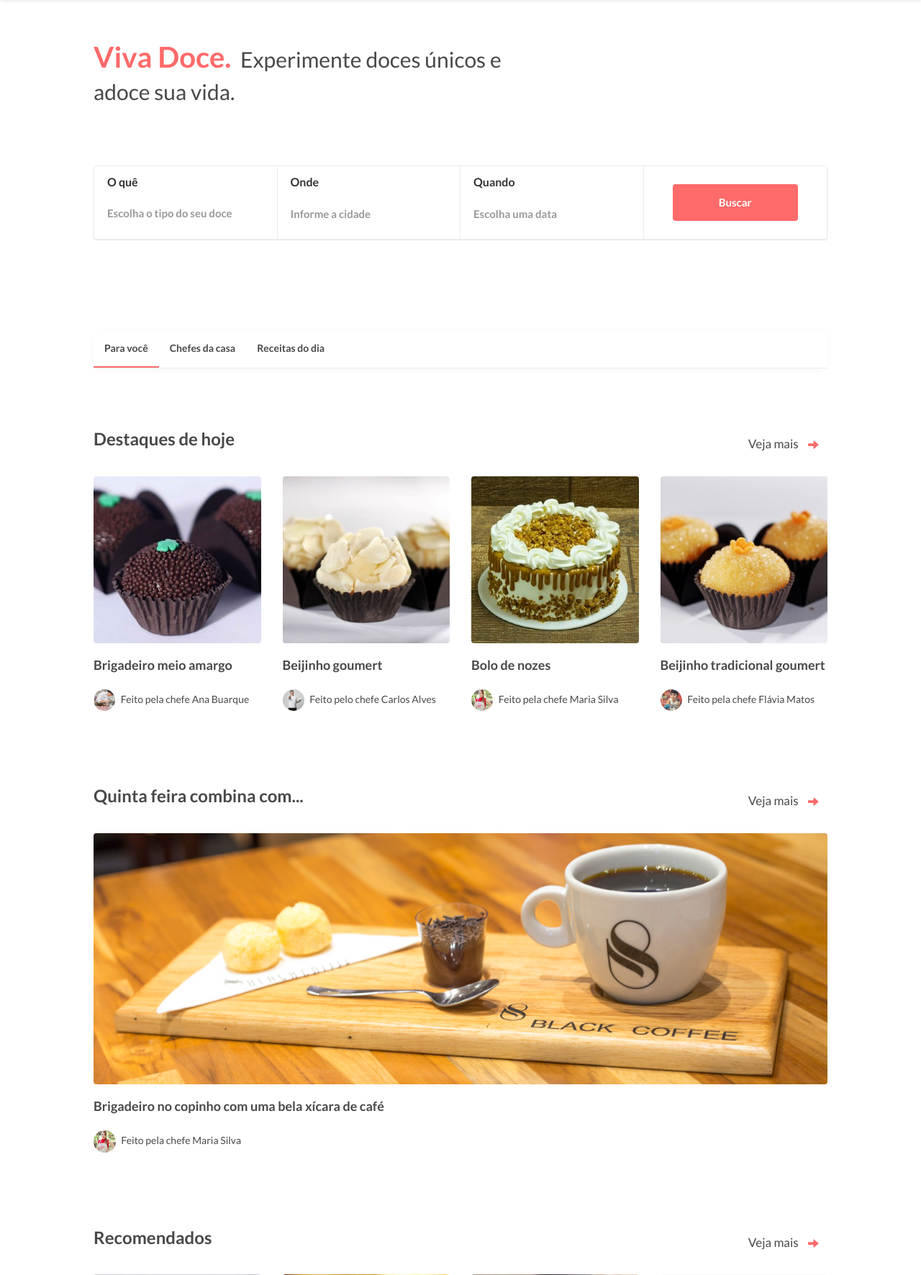
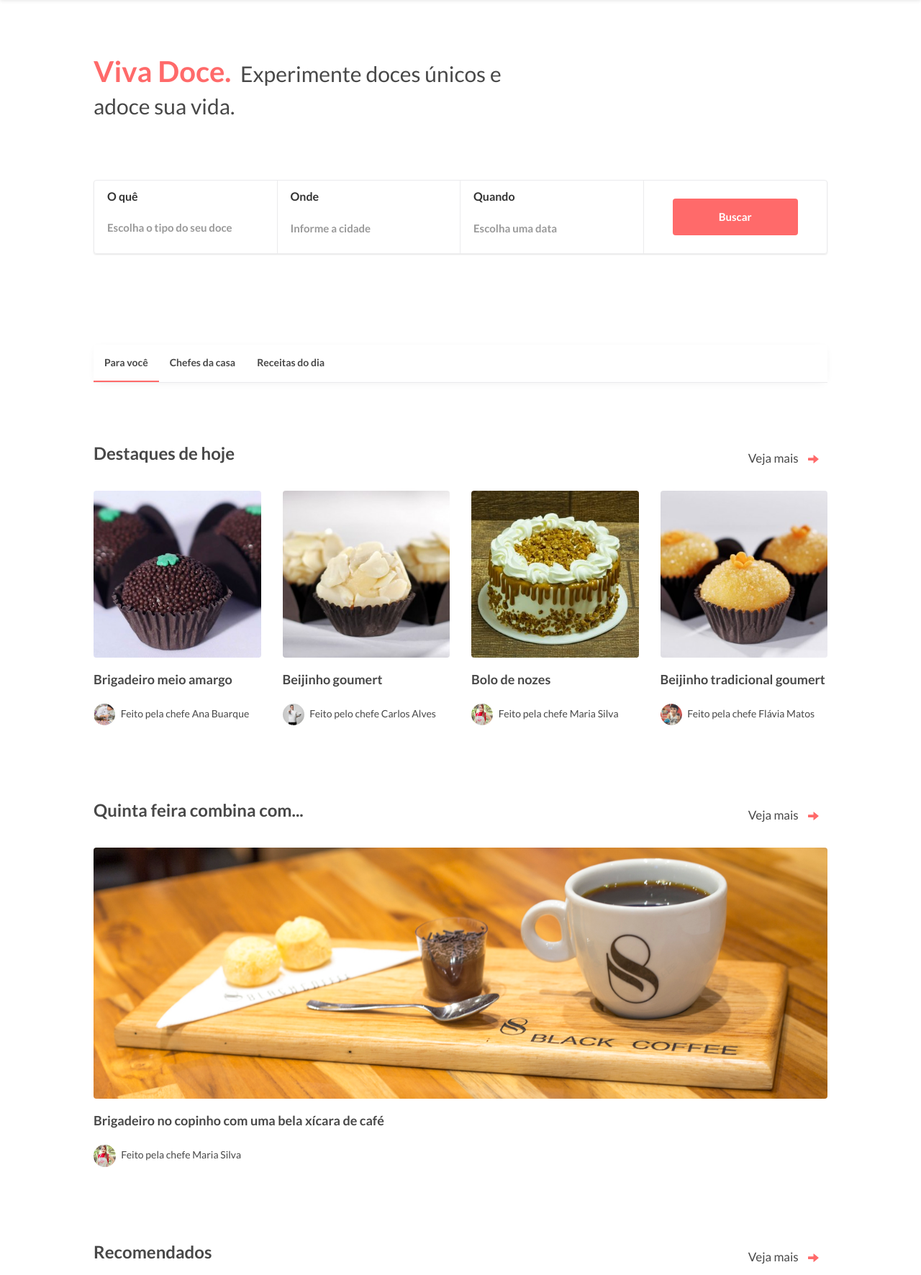
Before and after one commit to murillo94/vivadoce, a PHP site: page / in a window 1280 px wide. Shown: the part 61-1833 px from the top of the page at 72% size. Run offline with PHP 8.4, Linux system fonts and the light colour scheme.

Commit message:
Add files via upload

```diff
--- a/css/navbar-fixed-top.css
+++ b/css/navbar-fixed-top.css
@@ -1,4 +1,4 @@
 body {
   min-height: 2000px;
-  padding-top: 70px;
+  padding-top: 90px;
 }
```
